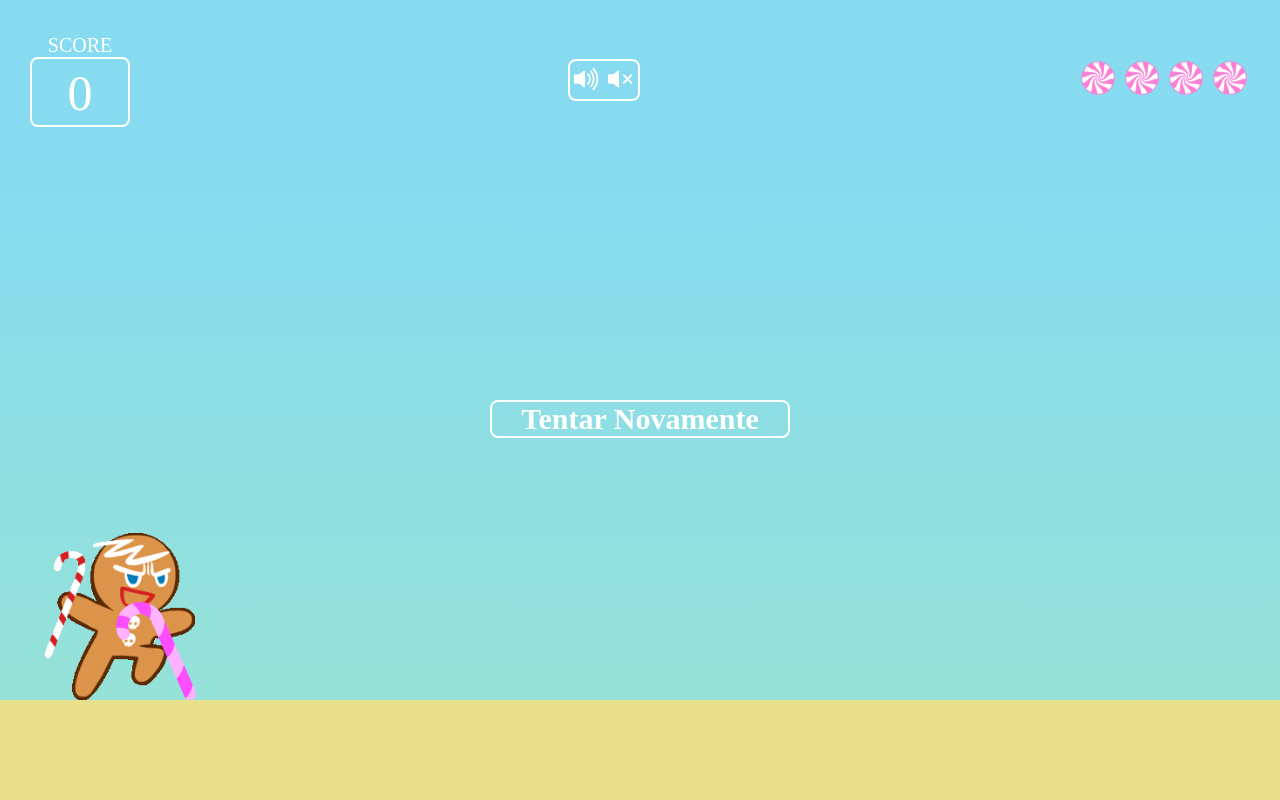
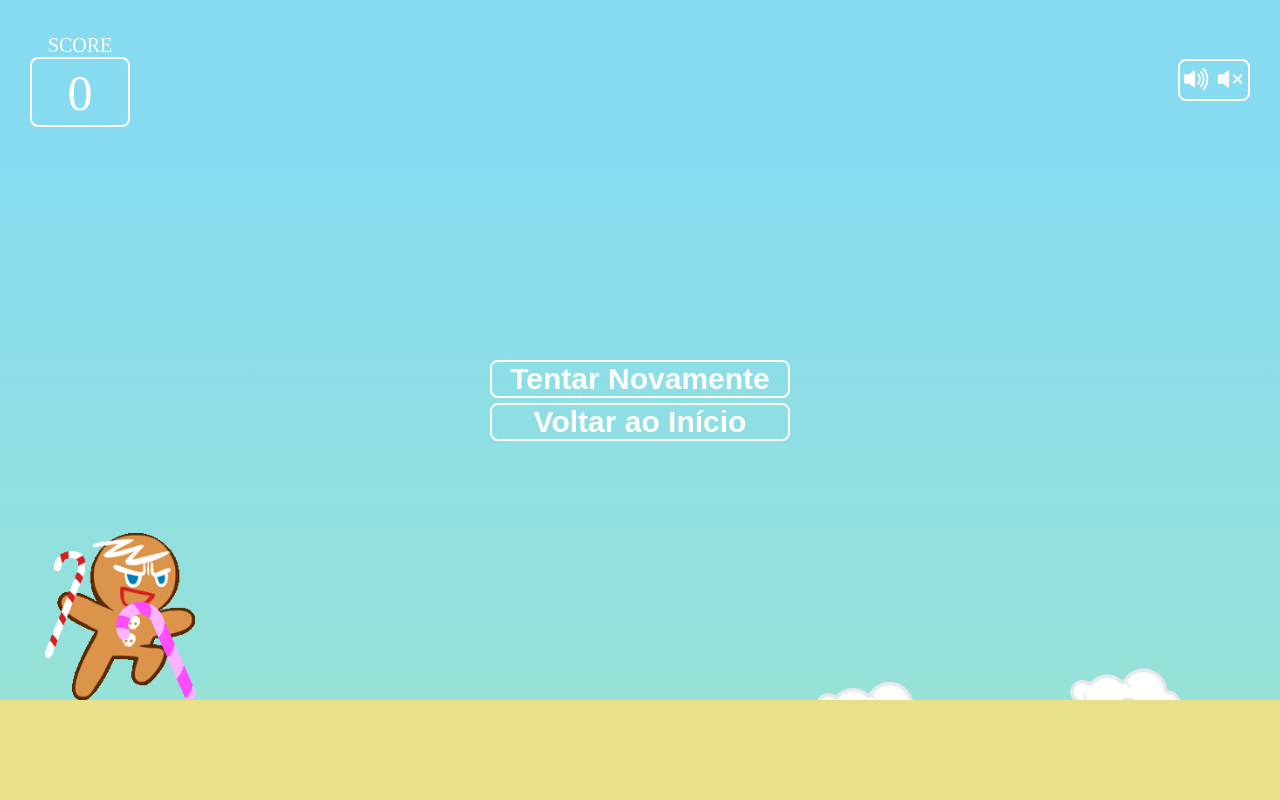
Before and after one commit to flavicastelo/cookiegame, a plain HTML site: page game-cookie-boy.html in a window 1280 px wide. Drawn offline with nearby package versions, Linux system fonts and the light colour scheme; a web font is replaced by a local one.

Commit message:
atualizando botoes inicio e tentar novamente boy

```diff
--- a/game-cookie-boy.html
+++ b/game-cookie-boy.html
@@ -21,16 +21,14 @@
             <button class="botao-audio" onclick="document.getElementById('player').play()"><i class="bi bi-volume-up-fill"></i></button>
 	        <button class="botao-audio" onclick="document.getElementById('player').pause()"><i class="bi bi-volume-mute-fill"></i></button>
         </div>
-        <div id="life" class="lifes">
-            <img src="./img/candy-life.png" alt="candy life" class="candy-life">
-            <img src="./img/candy-life.png" alt="candy life" class="candy-life">
-            <img src="./img/candy-life.png" alt="candy life" class="candy-life">
-            <img src="./img/candy-life.png" alt="candy life" class="candy-life">
-            <img src="./img/candy-life.png" alt="candy life" class="candy-life">
-        </div>
+
     </header>
     <div class="game">
-        <div class="continue-flag"><a href="./index.html">Tentar Novamente</a></div>
+        <div class="container-botoes">
+            <button onclick="window.location.reload()" class="continue-flag">Tentar Novamente</button>
+            <button onclick="window.location.href = './index.html'" class="inicio-flag">Voltar ao Início</button>
+
+        </div>
         <img src="./img/clouds.png" alt="nuvens" class="clouds">
         <img src="./img/cookie-boy.gif" alt="cookie correndo" class="cookie">
         <img src="./img/candy4.png" alt="candy" class="candy">
--- a/script/script-cookie-boy.js
+++ b/script/script-cookie-boy.js
@@ -1,6 +1,7 @@
 const cookie = document.querySelector(".cookie");
 const candy = document.querySelector(".candy");
 const candyLife = document.querySelector(".candy-life");
+const voltarInicio = document.querySelector(".inicio-flag");
 const continuar = document.querySelector(".continue-flag");
 const audio = document.querySelector("#player");
 var qtd = 0;
@@ -33,11 +34,10 @@ const loopGame = setInterval(()=>{
         cookie.style.width = "150px";
         cookie.style.marginLeft = "45px";
 
-        //tirar vida quando perde
-        candyLife.style.display = 'none';
-
         clearInterval(loopGame);
 
+        voltarInicio.classList.remove('inicio-flag');
+        voltarInicio.classList.add('inicio');
         continuar.classList.remove('continue-flag');
         continuar.classList.add('continue');
 
--- a/style/game.css
+++ b/style/game.css
@@ -47,26 +47,33 @@ a{
     margin: 20px 0;
     width: 40px;
 }
-.continue-flag{
+.inicio-flag, .continue-flag{
     display: none;
 }
-.continue {
+.container-botoes{
+    display: flex;
+    justify-content: center;
+    align-items: center;
+    flex-direction: column;
+    margin: 25vh auto;
+}
+.inicio, .continue {
     width: 300px;
+    color: white;
+    background-color: transparent;
     border: 2px solid #FFF;
     border-radius: 8px;
     text-align: center;
-    margin: 30vh auto;
     font-size: 30px;
     font-weight: bold;
+    margin-bottom: 5px;
 }
 
-.continue:hover{
+.inicio:hover, .continue:hover{
     border: 2px solid #424242;
+    color: #424242;
 }
 
-a:hover{
-    color: #424242;
-}
 
 .candy{
     position: absolute;
```
